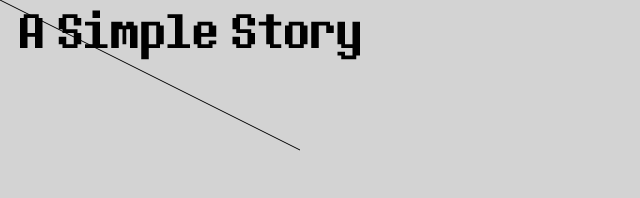
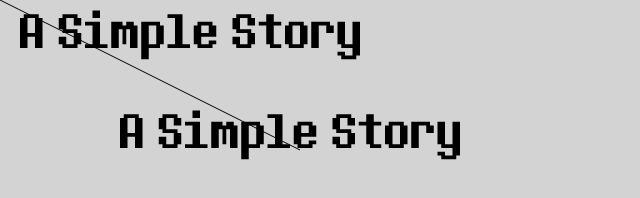
Before and after one commit to Boronus/ASimpleStory, a website built with webpack: page index.html in a window 1280 px wide. Shown: the whole page, without its empty margins (0-640 px from the left). Built offline with nearby package versions, Linux system fonts and the light colour scheme.

Commit message:
Canvas in another file

```diff
--- a/index.html
+++ b/index.html
@@ -8,6 +8,7 @@
 </head>
 <body>
     <canvas id='game_canvas'></canvas>
+    <div id='game_textBox'></div>
     <script src="bundle.js"></script>
 </body>
 </html>
--- a/script/application.js
+++ b/script/application.js
@@ -1,4 +1,5 @@
 import '../main.css';
+import { Canvas } from './canvas.js';
 
 /*class Animal {
     constructor(name) {
@@ -12,21 +13,7 @@ import '../main.css';
 const animal = new Animal('animal');
 animal.speak();*/
 
-class Canvas {
-    constructor() {
-        this.element = document.getElementById('game_canvas');
-        this.resize();
-        this.element.style.background = 'lightgray';
-        window.onresize = this.resize;
-    }
-    resize() {
-        console.log('resize');
-        let canvas = document.getElementById('game_canvas');
-        //console.log( window.innerHeight );
-        canvas.width = document.body.clientWidth;
-        canvas.height = document.body.clientHeight;
-    }
-}
+
 
 const canvas = new Canvas();
 
@@ -46,5 +33,8 @@ myFont.load().then(function(font){
     ctx.moveTo(0,0);
     ctx.lineTo(300,150);
     ctx.stroke();
+});
 
-});
+setTimeout( function () {
+    ctx.fillText('A Simple Story', 120, 110);
+}, 1000);
--- /dev/null
+++ b/script/canvas.js
@@ -0,0 +1,15 @@
+export class Canvas {
+    constructor() {
+        this.element = document.getElementById('game_canvas');
+        this.resize();
+        this.element.style.background = 'lightgray';
+        window.onresize = this.resize;
+    }
+    resize() {
+        console.log('resize');
+        let canvas = document.getElementById('game_canvas');
+        //console.log( window.innerHeight );
+        canvas.width = document.body.clientWidth;
+        canvas.height = document.body.clientHeight;
+    }
+};
```
